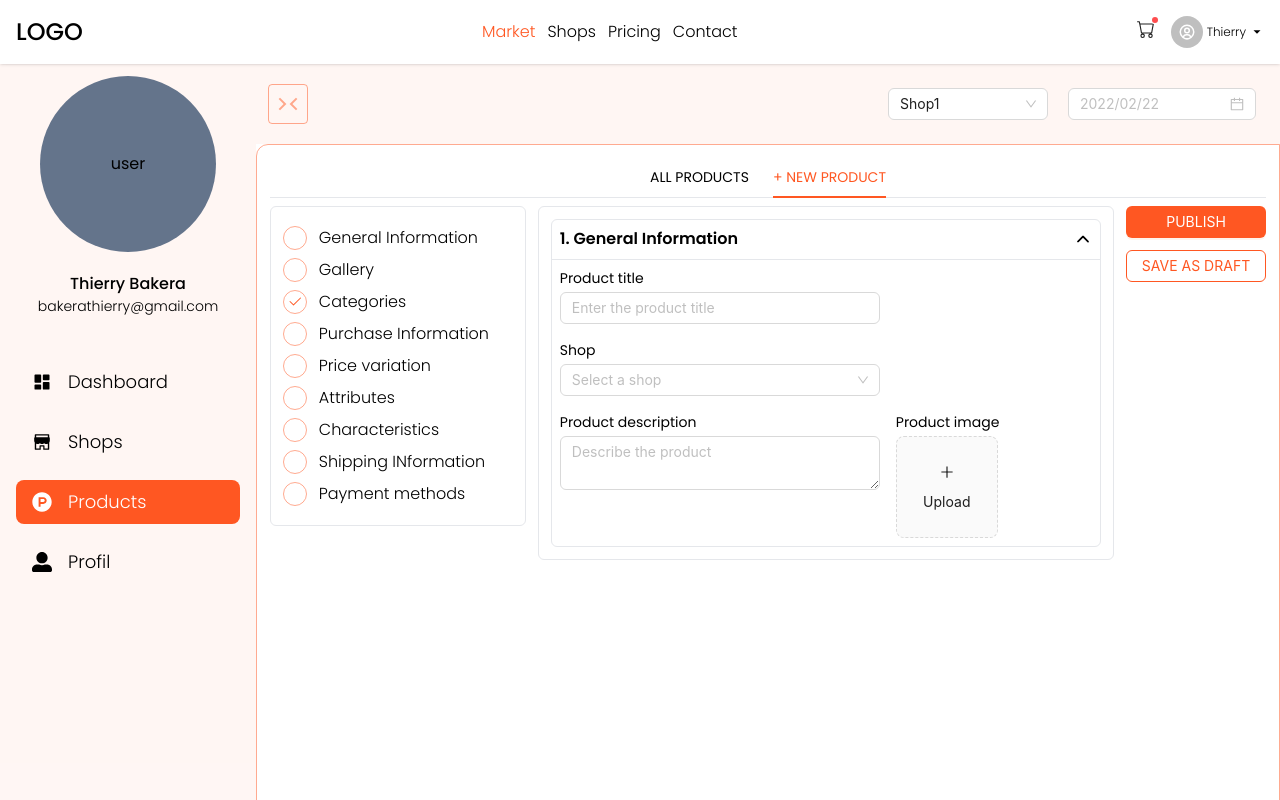
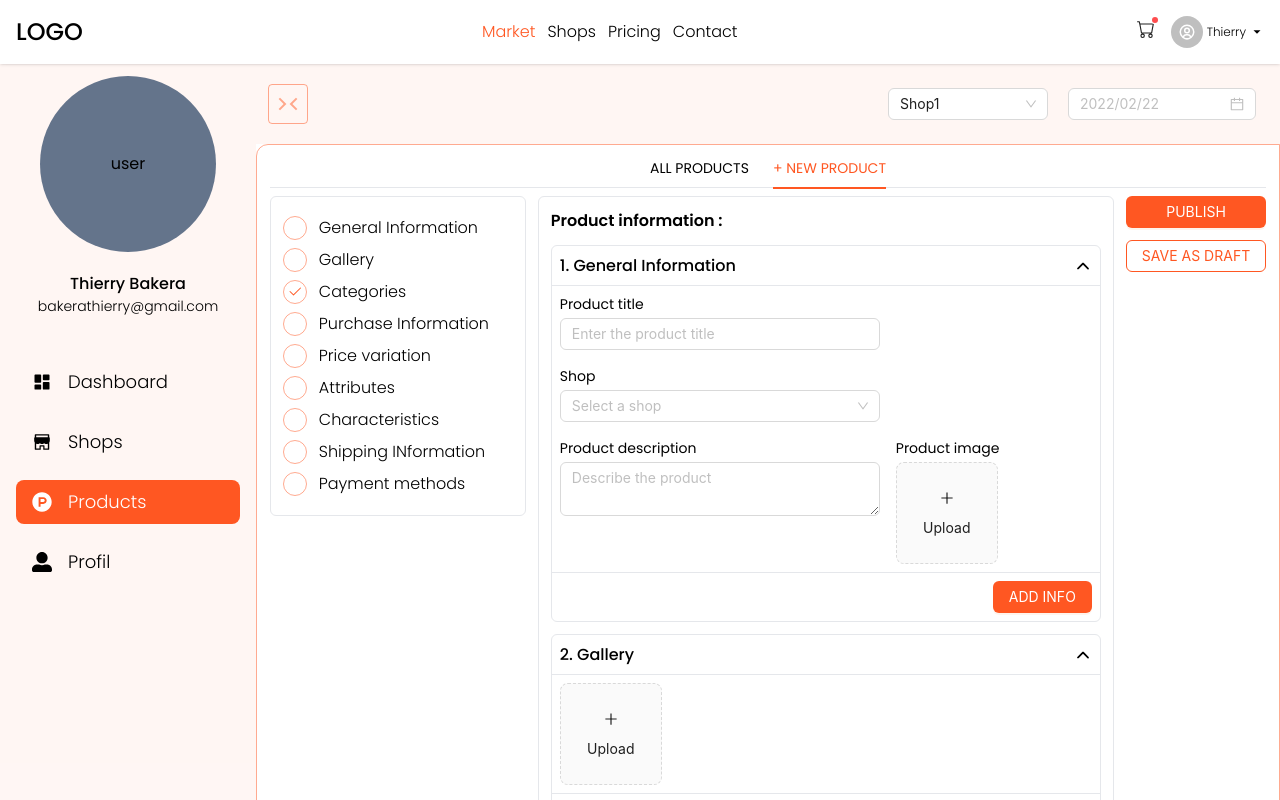
Before and after one commit to CREDO23/fr-gda-portfolio1, a Next.js app: page /seller/dashboard/products/new in a window 1280 px wide. Built offline with nearby package versions, Linux system fonts and the light colour scheme.

Commit message:
feat: add the gallery form

```diff
--- a/src/app/seller/dashboard/products/new/page.tsx
+++ b/src/app/seller/dashboard/products/new/page.tsx
@@ -4,7 +4,8 @@ import { useState } from "react";
 import { BsCheck2 } from "react-icons/bs";
 import ProductsLayout from "../productsLayout";
 import Button from "@/components/global/button";
-import GeneralInfo from "@/components/product/forms/generalInfo";
+import GeneralInfoForm from "@/components/product/forms/generalInfo";
+import GalleryForm from "@/components/product/forms/gallery";
 
 export default function NewProduct() {
   const productInfoList = [
@@ -40,8 +41,16 @@ export default function NewProduct() {
             })}
           </ul>
         </div>
-        <div className="border rounded-md grow p-3">
-          <GeneralInfo/>
+        <div className="border rounded-md  grow p-3">
+          <div className="w-full flex flex-col gap-3">
+            <h2 className=" font-semibold">Product information :</h2>
+
+            <div className="w-full gap-3 flex flex-col items-center">
+            <GeneralInfoForm/>
+          <GalleryForm/>
+            </div>
+          </div>
+
         </div>
         <div className="w-64  flex items-center flex-col gap-3">
           <Button htmlType="button"  block title="Publish" />
--- a/src/components/product/forms/imageUpload.tsx
+++ b/src/components/global/image/imageUpload.tsx
@@ -13,7 +13,7 @@ const getBase64 = (file: RcFile): Promise<string> =>
     reader.onerror = (error) => reject(error);
   });
 
-export default function UploadImage() {
+export default function UploadImage({quantity} : {quantity : number}) {
   const [previewOpen, setPreviewOpen] = useState(false);
   const [previewImage, setPreviewImage] = useState("");
   const [previewTitle, setPreviewTitle] = useState("");
@@ -55,7 +55,7 @@ export default function UploadImage() {
         }}
         onChange={handleChange}
       >
-        {fileList.length >= 1 ? null : uploadButton}
+        {fileList.length >= quantity ? null : uploadButton}
       </Upload>
       <Modal
         open={previewOpen}
--- /dev/null
+++ b/src/components/product/forms/gallery.tsx
@@ -0,0 +1,36 @@
+import UploadImage from "@/components/global/image/imageUpload";
+import Button from "@/components/global/button";
+import { useState } from "react";
+import { IoIosArrowDown, IoIosArrowUp } from "react-icons/io";
+
+export default function GalleryForm() {
+  const [collapse, setCollapse] = useState(false);
+
+  return (
+    <div
+      className={` overflow-hidden rounded-md border transition-all w-full ${
+        collapse ? "h-10" : "h-auto"
+      } `}
+    >
+      <div
+        onClick={() => setCollapse(!collapse)}
+        className="w-full cursor-pointer  border-b h-10 px-2 flex items-center justify-between"
+      >
+        <h3 className=" font-medium">2. Gallery</h3>{" "}
+        <span className=" text-lg">
+          {collapse ? <IoIosArrowDown /> : <IoIosArrowUp />}
+        </span>
+      </div>
+      <form className=" w-full" action="">
+        <div className="flex p-2 w-full flex-wrap  gap-4">
+          <div className="flex flex-col gap-1">
+            <UploadImage quantity={5} />
+          </div>
+        </div>
+        <div className="w-full border-t p-2 flex items-center justify-end">
+          <Button title="Add info" />
+        </div>
+      </form>
+    </div>
+  );
+}
--- a/src/components/product/forms/generalInfo.tsx
+++ b/src/components/product/forms/generalInfo.tsx
@@ -3,11 +3,12 @@
 import Input from "@/components/global/input";
 import Select from "@/components/global/select";
 import { Controller, useForm } from "react-hook-form";
-import UploadImage from "./imageUpload";
+import UploadImage from "../../global/image/imageUpload";
 import {IoIosArrowDown, IoIosArrowUp} from 'react-icons/io'
 import { useState } from "react";
+import Button from "@/components/global/button";
 
-export default function GeneralInfo() {
+export default function GeneralInfoForm() {
   const { handleSubmit, control } = useForm();
 
   const [collapse, setCollapse] = useState(false);
@@ -15,12 +16,12 @@ export default function GeneralInfo() {
   return (
     <div className={` overflow-hidden rounded-md border transition-all w-full ${collapse ? 'h-10' : 'h-auto'} `}>
       <div onClick={() => setCollapse(!collapse)} className="w-full cursor-pointer  border-b h-10 px-2 flex items-center justify-between">
-        <h3 className=" font-semibold">1. General Information</h3>  <span  className=" text-lg">{
+        <h3 className=" font-medium">1. General Information</h3>  <span  className=" text-lg">{
           collapse ? <IoIosArrowDown/> : <IoIosArrowUp/>
         }</span>
       </div>
-      <form className="p-2" action="">
-        <div className="flex flex-wrap  gap-4">
+      <form className=" w-full" action="">
+        <div className="flex p-2 w-full flex-wrap  gap-4">
           <div className="w-80 shrink-0">
             <Controller
               name="productTitle"
@@ -69,8 +70,11 @@ export default function GeneralInfo() {
           </div>
           <div className="flex flex-col gap-1">
             <span className=" text-sm">Product image</span>
-            <UploadImage/>
+            <UploadImage quantity={1}/>
           </div>
+        </div>
+        <div className="w-full border-t p-2 flex items-center justify-end">
+                  <Button title="Add info"/>
         </div>
       </form>
     </div>
```
